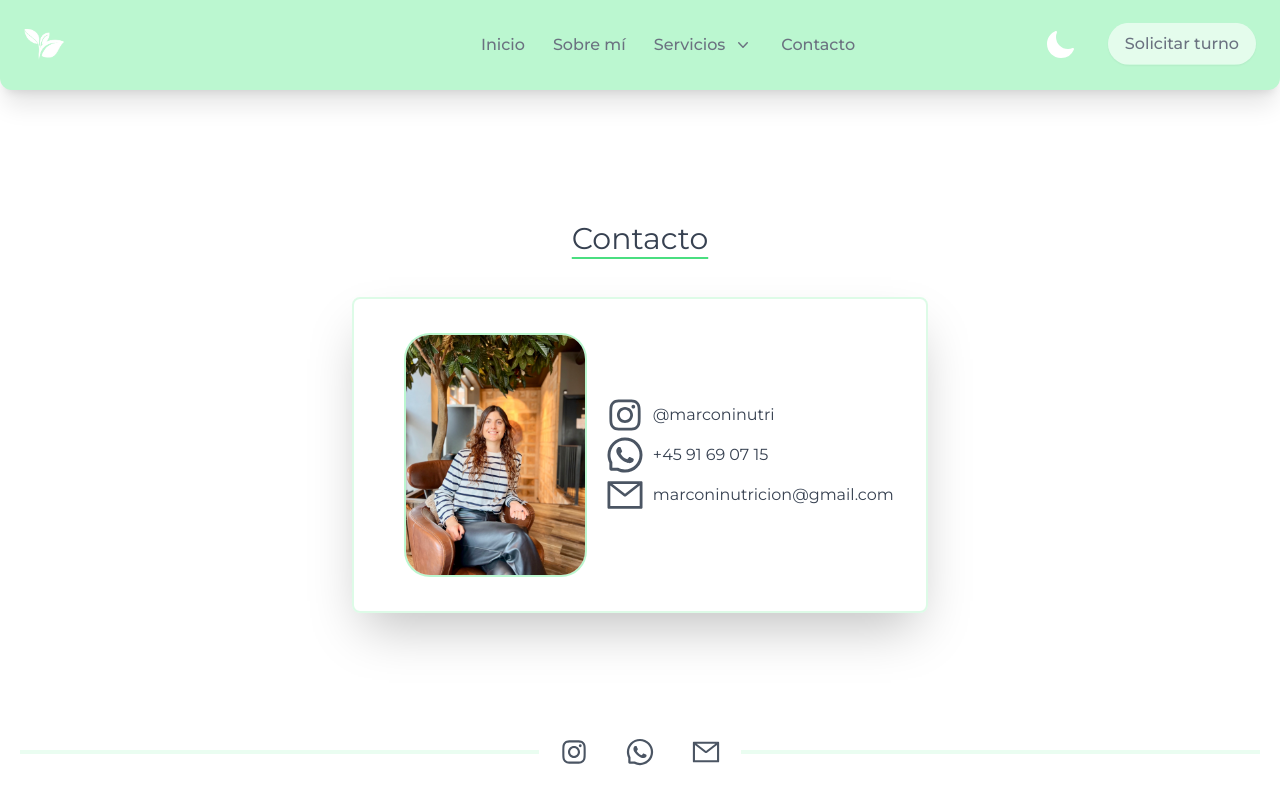
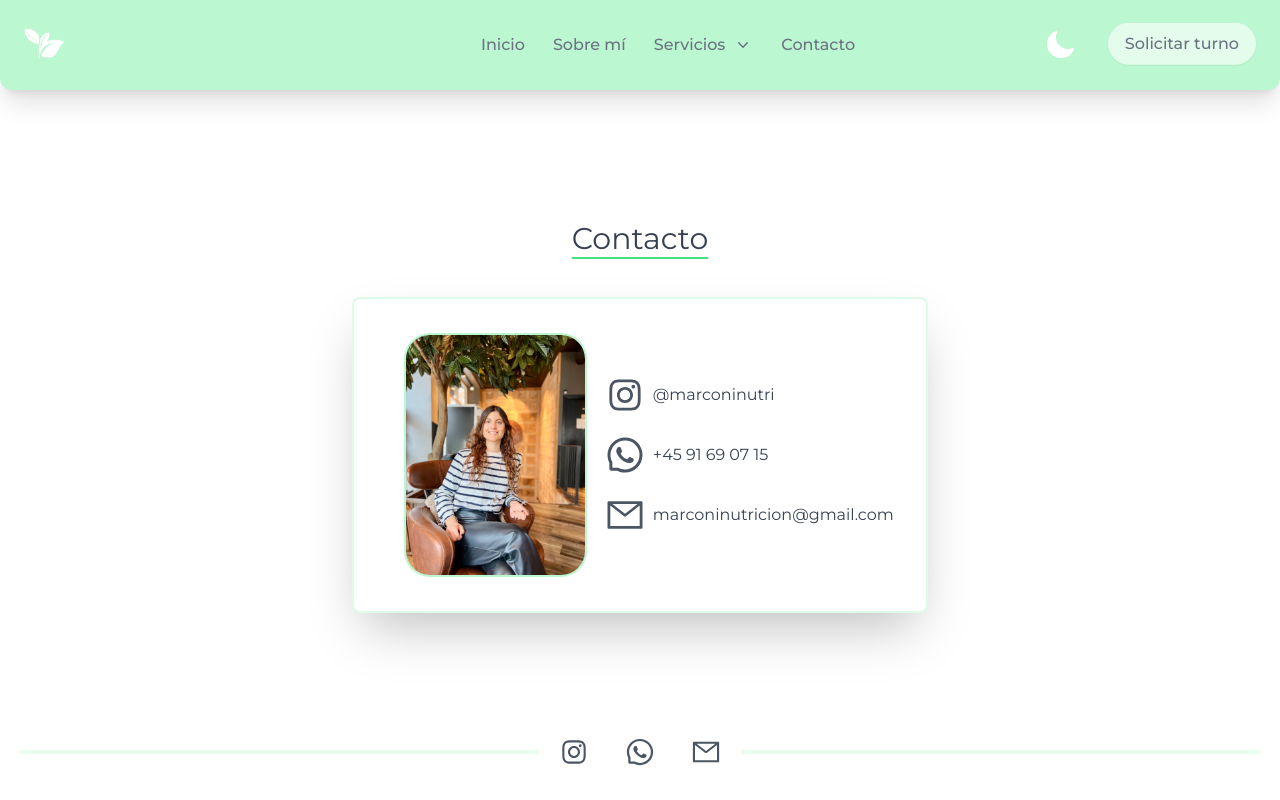
Before and after one commit to francogiuntoli/lupi_site, a Next.js app: page /contacto in a window 1280 px wide. Built offline with nearby package versions, Linux system fonts and the light colour scheme; what prettier-plugin-tailwindcss would draw is missing.

Commit message:
spaced between contact links in /contacto

```diff
--- a/app/contacto/page.tsx
+++ b/app/contacto/page.tsx
@@ -21,7 +21,7 @@
             height="350"
             alt="profile main"
           />
-          <ul>
+          <ul className="flex flex-col space-y-3 sm:space-y-5">
             <li>
               <Link
                 href="http://instragram.com/marconinutri/"
```
